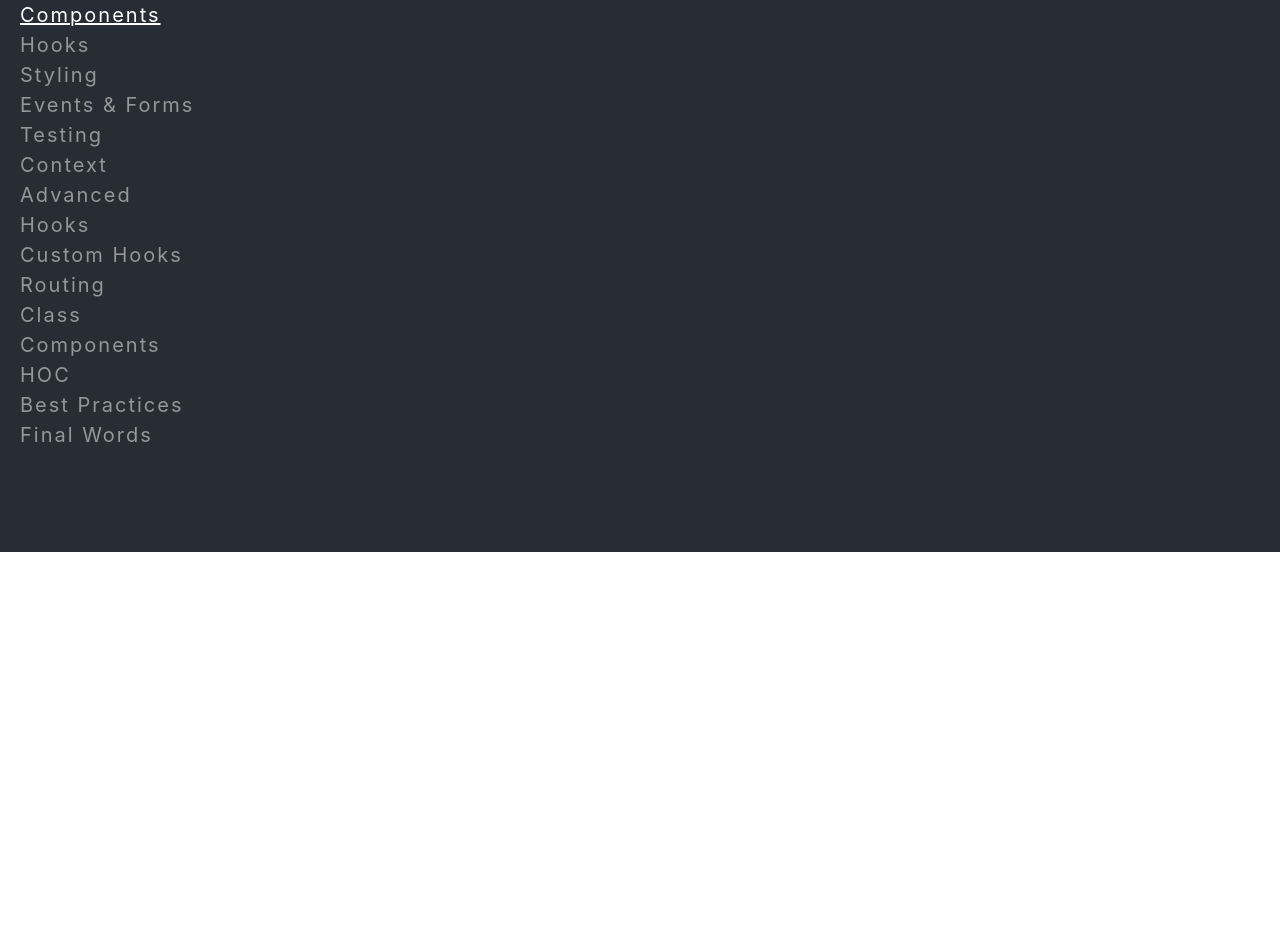
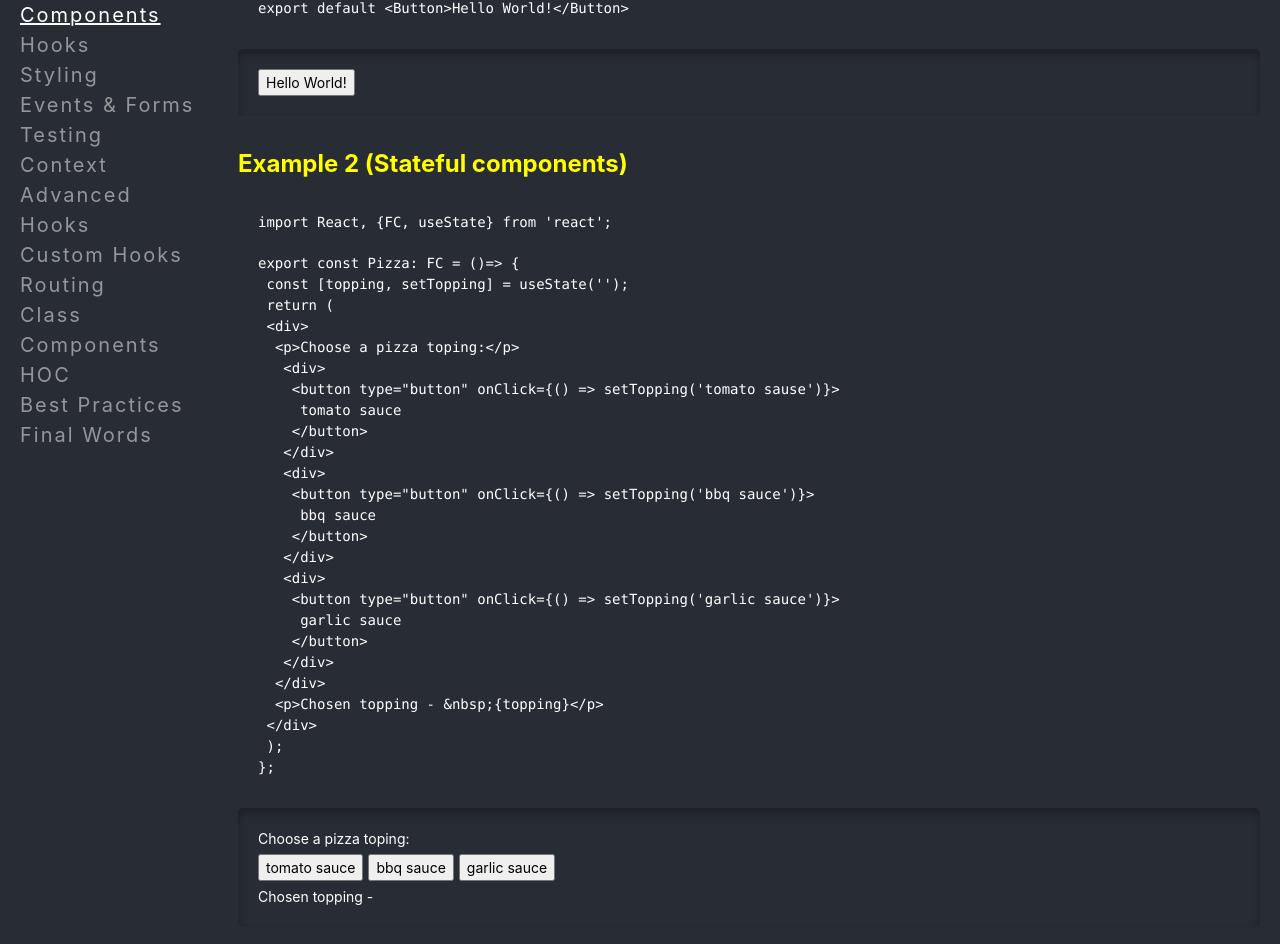
Before and after one commit to turutan1k/react-by-example, a React (Create React App) app: page /function-components in a window 1280 px wide. Shown: the part 248-1192 px from the top of the page. Before the commit the page ends 800 px from the top, so only its background shows below. Built offline with nearby package versions, Linux system fonts and the light colour scheme.

Commit message:
developed FunctionComponents page

```diff
--- a/src/components/Content/Examples/Examples.tsx
+++ b/src/components/Content/Examples/Examples.tsx
@@ -8,7 +8,7 @@ import Context from '../../Pages/Context';
 import CustomHooks from '../../Pages/CustomHooks';
 import EventsAndForms from '../../Pages/EventsAndForms';
 import FinalWords from '../../Pages/FinalWords';
-import FunctionComponents from '../../Pages/FunctionComponents';
+import FunctionComponents from '../../Pages/FunctionComponents/FunctionComponents';
 import GettingStarted from '../../Pages/GettingStarted/GettingStarted';
 import HOC from '../../Pages/HOC';
 import Hooks from '../../Pages/Hooks';
--- a/src/components/Pages/FunctionComponents.tsx
+++ /dev/null
@@ -1,6 +0,0 @@
-import React from 'react';
-import s from './Pages.module.scss';
-
-export default function FunctionComponents() {
-    return <div>FunctionComponents</div>;
-}
--- /dev/null
+++ b/src/components/Pages/FunctionComponents/Example/ExecutionResult/Button.tsx
@@ -0,0 +1,7 @@
+import React, { FC } from 'react';
+
+//Пример не сработал, тк не было установлено типа для children, ({children})
+//any - disable type checking;
+export const Button = ({ children }: any) => {
+    return <button type="button">{children}</button>;
+};
--- /dev/null
+++ b/src/components/Pages/FunctionComponents/Example/ExecutionResult/Pizza.tsx
@@ -0,0 +1,37 @@
+import React, { FC, useState } from 'react';
+
+export const Pizza: FC = () => {
+    const [topping, setTopping] = useState('');
+    return (
+        <div>
+            <p style={{ paddingBottom: '5px' }}>Choose a pizza toping:</p>
+            <div style={{ display: 'flex' }}>
+                <div style={{ paddingRight: '5px' }}>
+                    <button
+                        type="button"
+                        onClick={() => setTopping('tomato sause')}
+                    >
+                        tomato sauce
+                    </button>
+                </div>
+                <div style={{ paddingRight: '5px' }}>
+                    <button
+                        type="button"
+                        onClick={() => setTopping('bbq sauce')}
+                    >
+                        bbq sauce
+                    </button>
+                </div>
+                <div style={{ paddingRight: '5px' }}>
+                    <button
+                        type="button"
+                        onClick={() => setTopping('garlic sauce')}
+                    >
+                        garlic sauce
+                    </button>
+                </div>
+            </div>
+            <p style={{ paddingTop: '5px' }}>Chosen topping - &nbsp;{topping}</p>
+        </div>
+    );
+};
--- /dev/null
+++ b/src/components/Pages/FunctionComponents/Example/StatefulComponents.tsx
@@ -0,0 +1,95 @@
+import React from 'react';
+import s from '../../Pages.module.scss';
+import { Pizza } from './ExecutionResult/Pizza';
+
+export default function StatefulComponents() {
+    return (
+        <div className={s.pagesWrapper}>
+            <h2 className={s.pagesHeader}>Example 2 (Stateful components)</h2>
+            <code className={s.pagesExample}>
+                <span>import React, {`{FC, useState}`} from 'react';</span>
+                <div className="clear20" />
+                <span>export const Pizza: {`FC = ()=> {`}</span>
+                <div className="clear" />
+                <span>
+                    &nbsp;{`const [topping, setTopping] = useState('');`}
+                </span>
+                <div className="clear" />
+                <span>
+                    &nbsp;
+                    {`return (`}
+                </span>
+                <div className="clear" />
+                <span>
+                    &nbsp;
+                    {`<div>`}
+                </span>
+                <div className="clear" />
+                <span>
+                    &nbsp;&nbsp;
+                    {`<p>Choose a pizza toping:</p>`}
+                </span>
+                <div className="clear" />
+                <span>&nbsp;&nbsp;&nbsp;{`<div>`}</span>
+                <div className="clear" />
+                <span>&nbsp;&nbsp;&nbsp;&nbsp;{`<button`}</span>
+                <span>&nbsp;{`type="button"`}</span>
+                <span>
+                    &nbsp;{`onClick={() => setTopping('tomato sause')}`}
+                </span>
+                <span>{`>`}</span>
+                <div className="clear" />
+                <span>&nbsp;&nbsp;&nbsp;&nbsp;&nbsp;{`tomato sauce`}</span>
+                <div className="clear" />
+                <span>&nbsp;&nbsp;&nbsp;&nbsp;{`</button>`}</span>
+                <div className="clear" />
+                <span>&nbsp;&nbsp;&nbsp;{`</div>`}</span>
+                <div className="clear" />
+                <span>&nbsp;&nbsp;&nbsp;{`<div>`}</span>
+                <div className="clear" />
+                <span>&nbsp;&nbsp;&nbsp;&nbsp;{`<button`}</span>
+                <span>&nbsp;{`type="button"`}</span>
+                <span>&nbsp;{`onClick={() => setTopping('bbq sauce')}`}</span>
+                <span>{`>`}</span>
+                <div className="clear" />
+                <span>&nbsp;&nbsp;&nbsp;&nbsp;&nbsp;{`bbq sauce`}</span>
+                <div className="clear" />
+                <span>&nbsp;&nbsp;&nbsp;&nbsp;{`</button>`}</span>
+                <div className="clear" />
+                <span>&nbsp;&nbsp;&nbsp;{`</div>`}</span>
+                <div className="clear" />
+                <span>&nbsp;&nbsp;&nbsp;{`<div>`}</span>
+                <div className="clear" />
+                <span>&nbsp;&nbsp;&nbsp;&nbsp;{`<button`}</span>
+                <span>&nbsp;{`type="button"`}</span>
+                <span>
+                    &nbsp;{`onClick={() => setTopping('garlic sauce')}`}
+                </span>
+                <span>{`>`}</span>
+                <div className="clear" />
+                <span>&nbsp;&nbsp;&nbsp;&nbsp;&nbsp;{`garlic sauce`}</span>
+                <div className="clear" />
+                <span>&nbsp;&nbsp;&nbsp;&nbsp;{`</button>`}</span>
+                <div className="clear" />
+                <span>&nbsp;&nbsp;&nbsp;{`</div>`}</span>
+                <div className="clear" />
+                <span>&nbsp;&nbsp;{`</div>`}</span>
+                <div className="clear" />
+                <span>
+                    &nbsp;&nbsp;
+                    {`<p>Chosen topping - &nbsp;{topping}</p>`}
+                </span>
+                <div className="clear" />
+                <span>&nbsp;{`</div>`}</span>
+                <div className="clear" />
+                <span>&nbsp;{`);`}</span>
+                <div className="clear" />
+                <span>{`};`}</span>
+                <div className="clear" />
+            </code>
+            <div className={s.pagesResult}>
+                <Pizza />
+            </div>
+        </div>
+    );
+}
--- /dev/null
+++ b/src/components/Pages/FunctionComponents/Example/StatelessComponents.tsx
@@ -0,0 +1,27 @@
+import React from 'react';
+import s from '../../Pages.module.scss';
+import { Button } from './ExecutionResult/Button';
+
+export default function StatelessComponents() {
+    return (
+        <div className={s.pagesWrapper}>
+            <h2 className={s.pagesHeader}>Example 1 (Stateless components)</h2>
+            <code className={s.pagesExample}>
+                <span>import React, {`{FC}`} from 'react'</span>
+                <div className="clear20" />
+                <span>export const Button: FC = {`({children}) = (`}</span>
+                <div className="clear" />
+                <span>&nbsp;{`<button>{children}</button>`}</span>
+                <div className="clear" />
+                <span>{`)`}</span>
+                <div className="clear" />
+                <span>
+                    export default {`<Button>`}Hello World!{`</Button>`}
+                </span>
+            </code>
+            <div className={s.pagesResult}>
+                <Button>Hello World!</Button>
+            </div>
+        </div>
+    );
+}
--- /dev/null
+++ b/src/components/Pages/FunctionComponents/FunctionComponents.tsx
@@ -0,0 +1,15 @@
+import React, { useEffect } from 'react';
+import StatefulComponents from './Example/StatefulComponents';
+import StatelessComponents from './Example/StatelessComponents';
+
+export default function FunctionComponents() {
+    useEffect(() => {
+        document.title = 'Function Components | React by Example';
+    }, []);
+    return (
+        <>
+            <StatelessComponents />
+            <StatefulComponents />
+        </>
+    );
+}
--- a/src/components/Pages/GettingStarted/GettingStarted.tsx
+++ b/src/components/Pages/GettingStarted/GettingStarted.tsx
@@ -8,10 +8,10 @@ export default function GettingStarted() {
         document.title = 'Getting Started | React by Example';
     }, []);
     return (
-        <div>
+        <>
             <HelloWorld />
             <CurrentTime />
             <Clock />
-        </div>
+        </>
     );
 }
```
